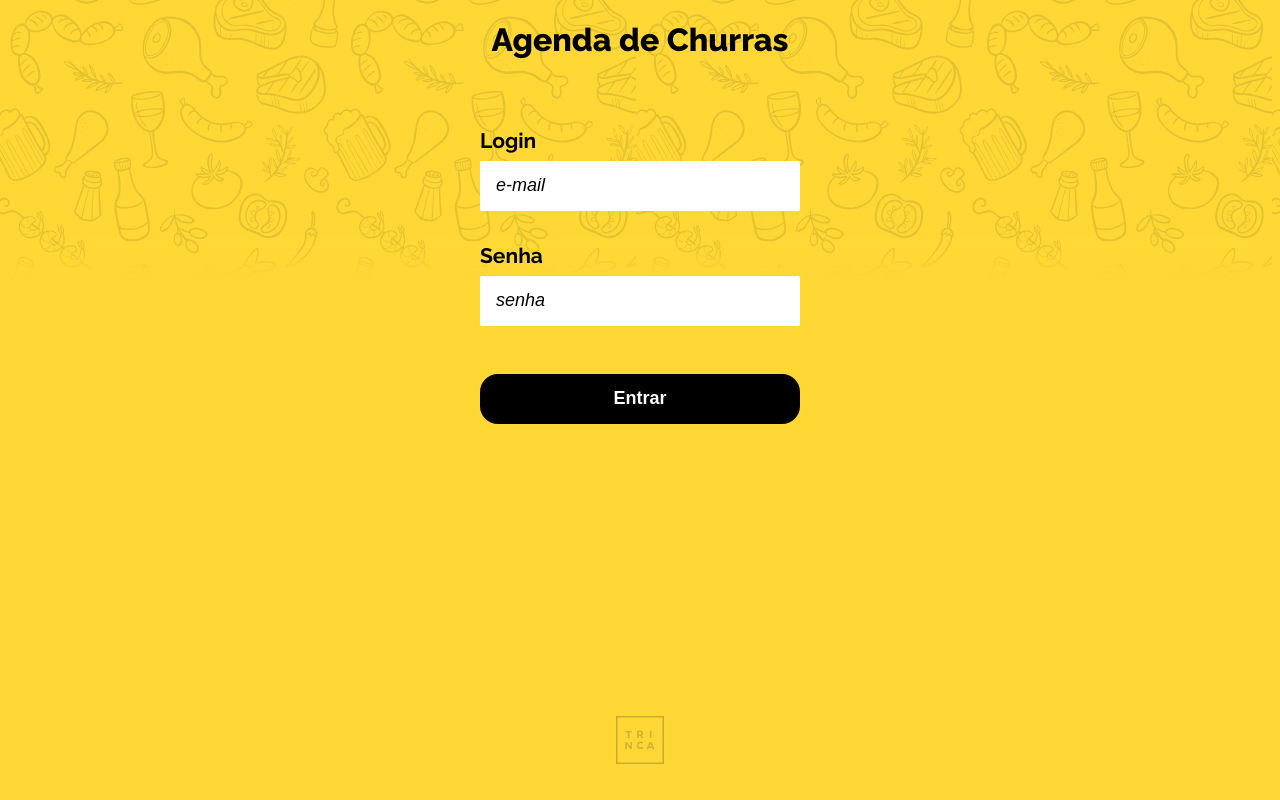
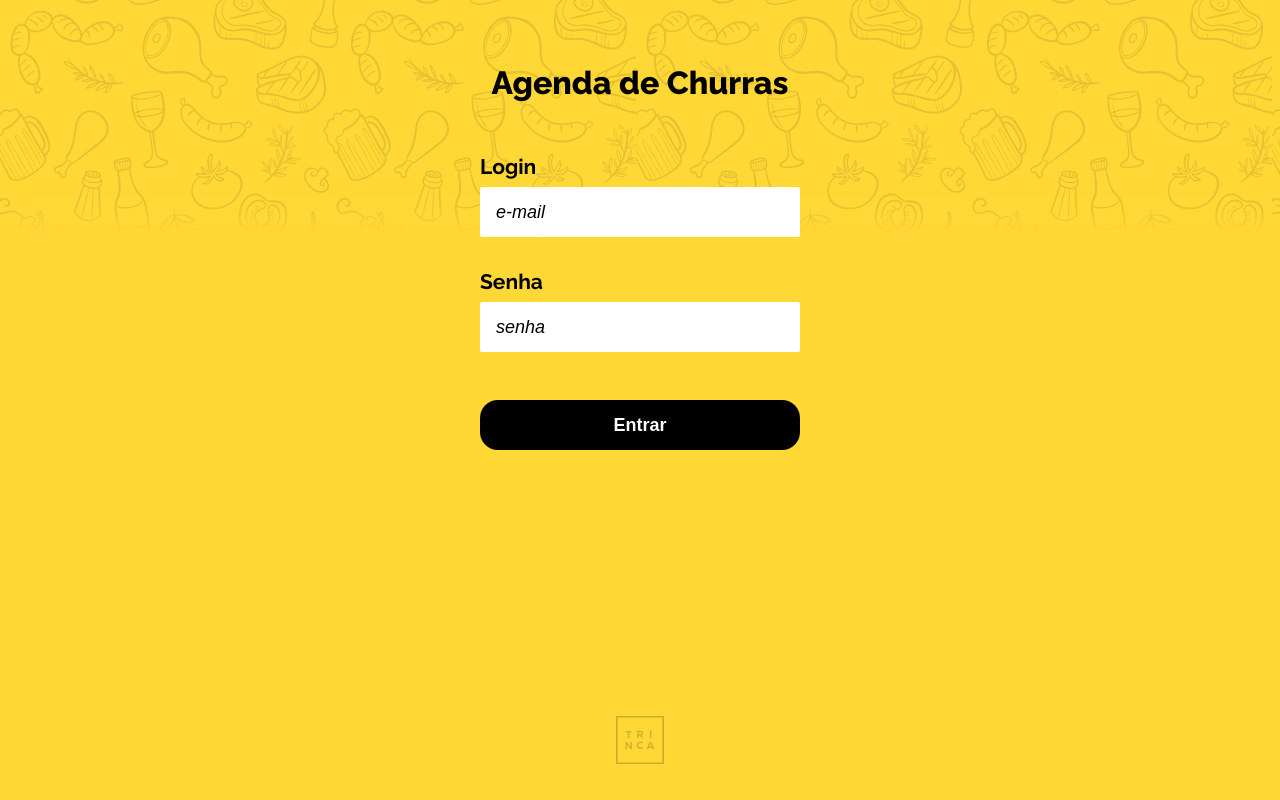
Before and after one commit to fcampara/trinca-churras, a Next.js app: page /login in a window 1280 px wide. Built offline with nearby package versions, Linux system fonts and the light colour scheme.

Commit message:
feat(agenda): created new page agenda to show all scheduled 'churras'

```diff
--- /dev/null
+++ b/src/app/agenda/layout.scss
@@ -0,0 +1,5 @@
+@import "../../styles/variable.module.scss";
+
+.layout::after {
+  background-color: $white-color;
+}
--- /dev/null
+++ b/src/app/agenda/layout.tsx
@@ -0,0 +1,10 @@
+import "@/app/agenda/layout.scss"
+
+export default function ScheduleLayout({
+  children,
+}: {
+  children: React.ReactNode;
+}) {
+
+  return children;
+}
--- a/src/app/layout.module.scss
+++ b/src/app/layout.scss
@@ -11,7 +11,7 @@
     content: '';
     box-shadow: 0px -20px 20px 0px $primary-color;
     width: 100%;
-    height: 65vh;
+    height: 70vh;
     left: 0;
     bottom: 0;
   }
@@ -22,7 +22,7 @@
   height: 100vh;
   display: grid;
   place-items: center;
-  gap: 32px;
+  gap: 16px;
   grid-template-columns: 1fr;
   grid-template-rows: auto 1fr auto;
   grid-template-areas:
@@ -49,6 +49,7 @@
 }
 
 .layout__title {
+  margin-top: 64px;
   font-weight: 800;
   font-size: 32px;
 }
--- a/src/app/layout.tsx
+++ b/src/app/layout.tsx
@@ -1,6 +1,6 @@
 import { Raleway } from "next/font/google";
 import clsx from 'clsx'
-import styles from "@/app/layout.module.scss";
+import "@/app/layout.scss";
 import Image from "next/image";
 import Logo from '@/assets/images/logo.svg'
 
@@ -15,17 +15,17 @@ export default function RootLayout({
   children: React.ReactNode;
 }) {
   return (
-    <html lang="en" className={clsx(styles["layout"], raleway.className)}>
+    <html lang="en" className={clsx("layout", raleway.className)}>
       <head>
         <title>Trinca Churras</title>
       </head>
 
-      <body className={styles["layout__body"]}>
+      <body className={"layout__body"}>
         <header>
-          <h1 className={styles["layout__title"]}>Agenda de Churras</h1>
+          <h1 className={"layout__title"}>Agenda de Churras</h1>
         </header>
         <main>{children}</main>
-        <footer className={styles["layout__footer"]}>
+        <footer className={"layout__footer"}>
           <Image src={Logo} alt="Logo trinca" />
         </footer>
       </body>
```
Also changed, not shown: src/app/agenda/agenda.module.scss (added, +7 -0 lines), src/app/agenda/page.tsx (+30 -2 lines).
